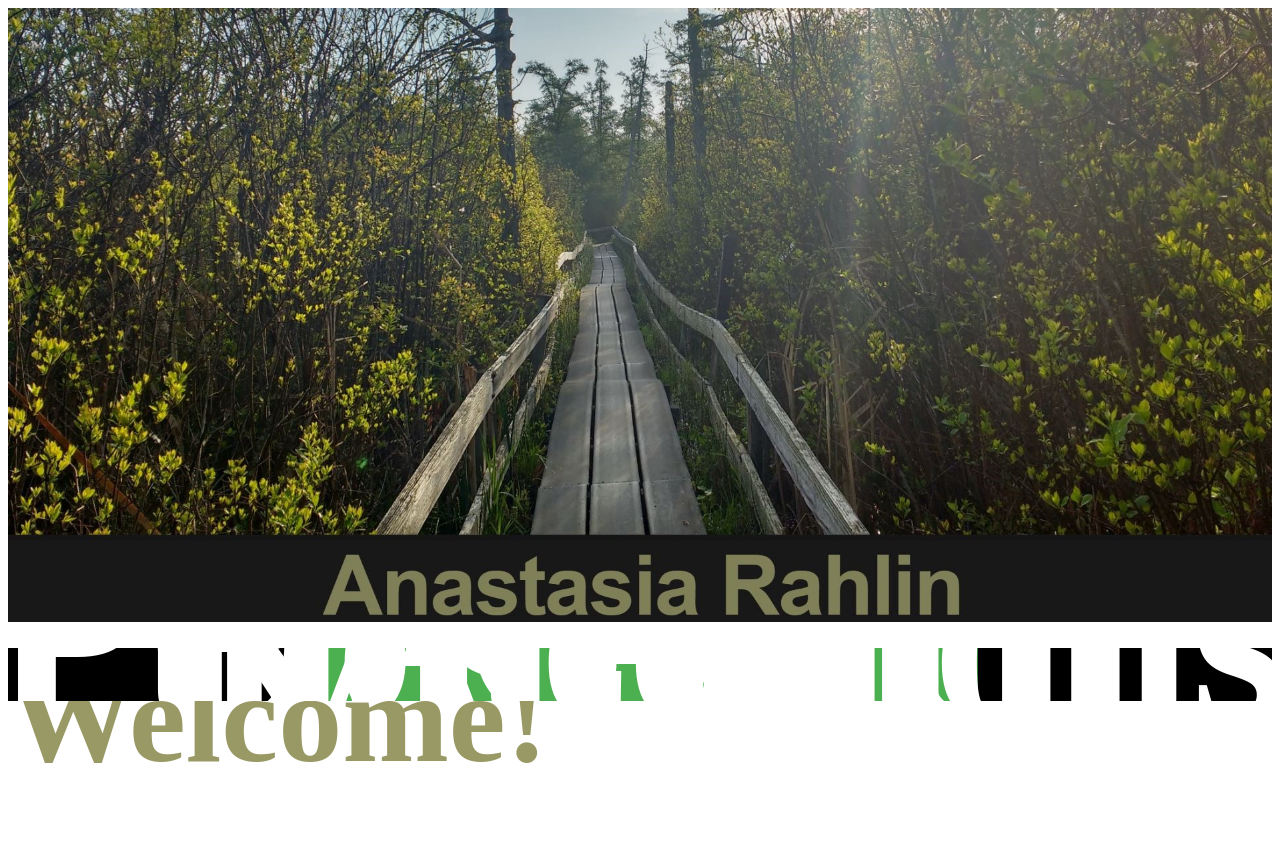
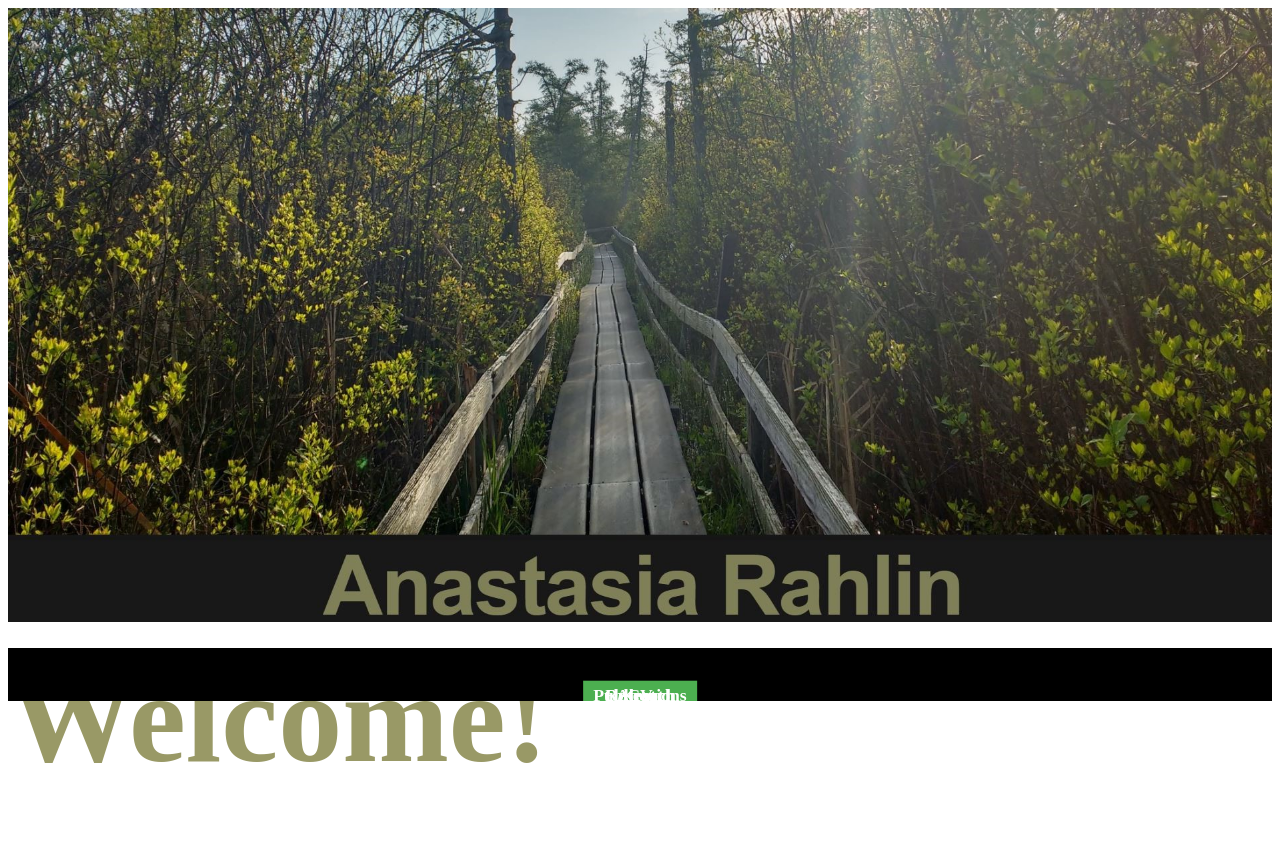
Before and after one commit to anarahlin/anarahlin.github.io, a Jekyll site: the page built from index.html, in a window 1280 px wide. Shown: the top 849 px of the page. Built offline with Jekyll 4.4.1, drawn with Linux system fonts in a browser that asks for light colours; nearby versions of some CDN libraries; the list of posts is cut into pages by our own code; comment, search, counter and statistics services are not loaded; grey boxes are pictures that could not be loaded.

Commit message:
Update nav.html

```diff
--- a/_includes/nav.html
+++ b/_includes/nav.html
@@ -98,7 +98,7 @@ h6 {
   margin-top: 25px;
   padding: 14px 35px;
   text-decoration: none;
-  font-size: 35px;
+  font-size: 17px;
 }
 
 .topnav a:hover {
@@ -225,11 +225,11 @@ h6 {
 
 <!-- Centered links -->
   <div class="topnav-centered">
-	  <a href="/index.html" class="active"><h6>About</h6></a>
-	  <a href="/research.html"><h6>Research</h6></a>
-  	  <a href="/publications.html"><h6>Publications</h6></a>
-          <a href="/outreach.html"><h6>Outreach</h6></a>
-          <a href="/cv.html"><h6>CV</h6></a>
+	  <a href="/index.html" class="active"><h5>About</h5></a>
+	  <a href="/research.html"><h5>Research</h5></a>
+  	  <a href="/publications.html"><h5>Publications</h5></a>
+          <a href="/outreach.html"><h5>Outreach</h5></a>
+          <a href="/cv.html"><h5>CV</h5></a>
   </div>
 </div>
 
```
